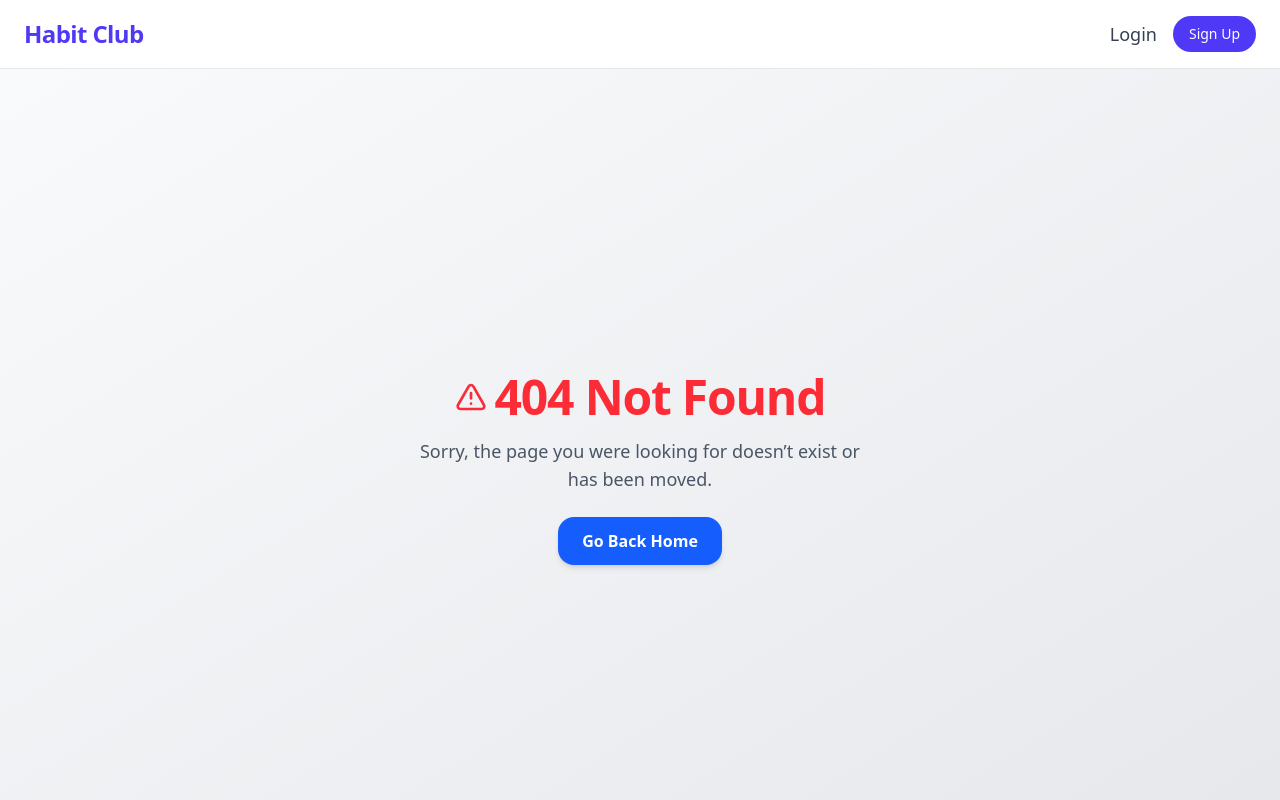
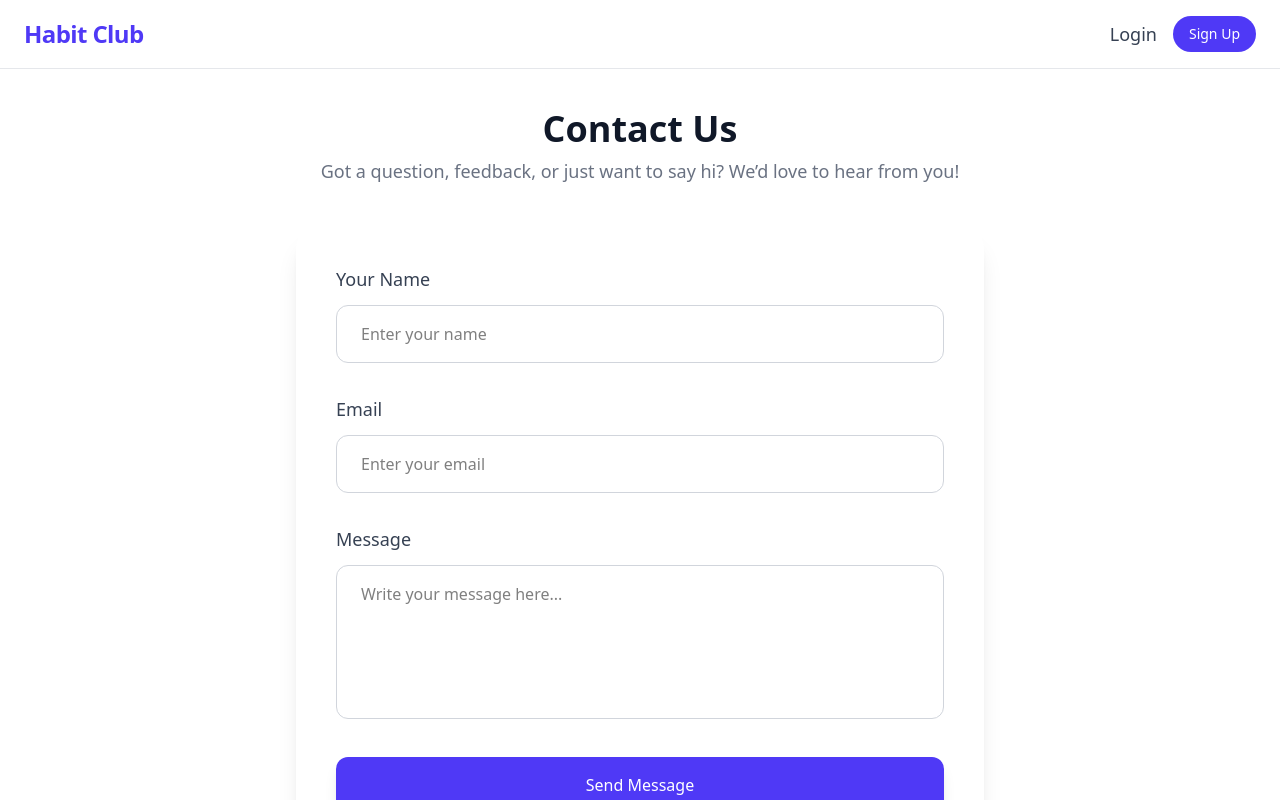
Before and after one commit to SatinderSinghSall/Habit-Club, a React (Vite) app: page /contact in a window 1280 px wide. Shown: the top 800 px of the page. Built offline with nearby package versions, Linux system fonts and the light colour scheme.

Commit message:
Added a modern Admin Panel secure and modern frontend.

```diff
--- a/src/App.jsx
+++ b/src/App.jsx
@@ -11,6 +11,7 @@ import Footer from "./components/Footer";
 import FeaturesPage from "./pages/FeaturesPage";
 import PageNotFoundRoute from "./components/PageNotFoundRoute";
 import AboutPage from "./pages/AboutPage";
+import ContactPage from "./pages/ContactPage";
 
 import "./App.css";
 
@@ -25,6 +26,7 @@ function App() {
         <Route path="/footer" element={<Footer />} />
         <Route path="/features" element={<FeaturesPage />} />
         <Route path="/about" element={<AboutPage />} />
+        <Route path="/contact" element={<ContactPage />} />
 
         <Route path="*" element={<PageNotFoundRoute />} />
 
--- /dev/null
+++ b/src/pages/ContactPage.jsx
@@ -0,0 +1,184 @@
+import { useState } from "react";
+import Navbar from "../components/Navbar";
+import Footer from "../components/Footer";
+
+export default function ContactPage() {
+  const [isLoading, setIsLoading] = useState(false);
+  const [formData, setFormData] = useState({
+    name: "",
+    email: "",
+    message: "",
+  });
+  const [errors, setErrors] = useState({
+    name: "",
+    email: "",
+    message: "",
+  });
+
+  const validateForm = () => {
+    let isValid = true;
+    let newErrors = { name: "", email: "", message: "" };
+
+    // Validate name
+    if (!formData.name) {
+      newErrors.name = "Name is required.";
+      isValid = false;
+    }
+
+    // Validate email
+    if (!formData.email) {
+      newErrors.email = "Email is required.";
+      isValid = false;
+    } else if (!/\S+@\S+\.\S+/.test(formData.email)) {
+      newErrors.email = "Please enter a valid email.";
+      isValid = false;
+    }
+
+    // Validate message
+    if (!formData.message) {
+      newErrors.message = "Message is required.";
+      isValid = false;
+    }
+
+    setErrors(newErrors);
+    return isValid;
+  };
+
+  const handleSubmit = async (e) => {
+    e.preventDefault();
+    if (validateForm()) {
+      setIsLoading(true);
+
+      try {
+        const response = await fetch("http://localhost:5000/api/contact", {
+          method: "POST",
+          headers: {
+            "Content-Type": "application/json",
+          },
+          body: JSON.stringify(formData),
+        });
+
+        const data = await response.json();
+        if (response.ok) {
+          alert(data.message); // Success message
+          setFormData({ name: "", email: "", message: "" }); // Reset form
+        } else {
+          alert(data.error || "Something went wrong.");
+        }
+      } catch (error) {
+        console.error(error);
+        alert("Failed to send message.");
+      } finally {
+        setIsLoading(false);
+      }
+    }
+  };
+
+  const handleChange = (e) => {
+    const { name, value } = e.target;
+    setFormData((prevData) => ({
+      ...prevData,
+      [name]: value,
+    }));
+  };
+
+  return (
+    <>
+      <Navbar />
+      <div className="max-w-3xl mx-auto p-10 space-y-10">
+        <div className="text-center">
+          <h1 className="text-4xl font-semibold text-gray-900">Contact Us</h1>
+          <p className="text-gray-500 mt-2 text-lg">
+            Got a question, feedback, or just want to say hi? We’d love to hear
+            from you!
+          </p>
+        </div>
+
+        <form
+          className="space-y-8 bg-white p-10 rounded-3xl shadow-xl max-w-3xl mx-auto"
+          onSubmit={handleSubmit}
+        >
+          <div>
+            <label
+              htmlFor="name"
+              className="block mb-3 text-lg font-medium text-gray-700"
+            >
+              Your Name
+            </label>
+            <input
+              id="name"
+              name="name"
+              type="text"
+              placeholder="Enter your name"
+              value={formData.name}
+              onChange={handleChange}
+              className={`w-full px-6 py-4 border ${
+                errors.name ? "border-red-500" : "border-gray-300"
+              } rounded-xl focus:outline-none focus:ring-2 focus:ring-indigo-600 focus:border-indigo-600 transition-all duration-300 ease-in-out`}
+            />
+            {errors.name && (
+              <p className="text-red-500 text-sm mt-1">{errors.name}</p>
+            )}
+          </div>
+
+          <div>
+            <label
+              htmlFor="email"
+              className="block mb-3 text-lg font-medium text-gray-700"
+            >
+              <div className="flex items-center space-x-2">
+                <span>Email</span>
+              </div>
+            </label>
+            <input
+              id="email"
+              name="email"
+              type="email"
+              placeholder="Enter your email"
+              value={formData.email}
+              onChange={handleChange}
+              className={`w-full px-6 py-4 border ${
+                errors.email ? "border-red-500" : "border-gray-300"
+              } rounded-xl focus:outline-none focus:ring-2 focus:ring-indigo-600 focus:border-indigo-600 transition-all duration-300 ease-in-out`}
+            />
+            {errors.email && (
+              <p className="text-red-500 text-sm mt-1">{errors.email}</p>
+            )}
+          </div>
+
+          <div>
+            <label
+              htmlFor="message"
+              className="block mb-3 text-lg font-medium text-gray-700"
+            >
+              Message
+            </label>
+            <textarea
+              id="message"
+              name="message"
+              rows={5}
+              placeholder="Write your message here..."
+              value={formData.message}
+              onChange={handleChange}
+              className={`w-full px-6 py-4 border ${
+                errors.message ? "border-red-500" : "border-gray-300"
+              } rounded-xl resize-none focus:outline-none focus:ring-2 focus:ring-indigo-600 focus:border-indigo-600 transition-all duration-300 ease-in-out`}
+            />
+            {errors.message && (
+              <p className="text-red-500 text-sm mt-1">{errors.message}</p>
+            )}
+          </div>
+
+          <button
+            type="submit"
+            className="w-full bg-indigo-600 text-white py-4 rounded-xl hover:bg-indigo-700 shadow-lg hover:shadow-2xl focus:outline-none transition-all duration-300 ease-in-out disabled:opacity-50 disabled:cursor-not-allowed"
+            disabled={isLoading}
+          >
+            {isLoading ? "Sending..." : "Send Message"}
+          </button>
+        </form>
+      </div>
+      <Footer />
+    </>
+  );
+}
```
